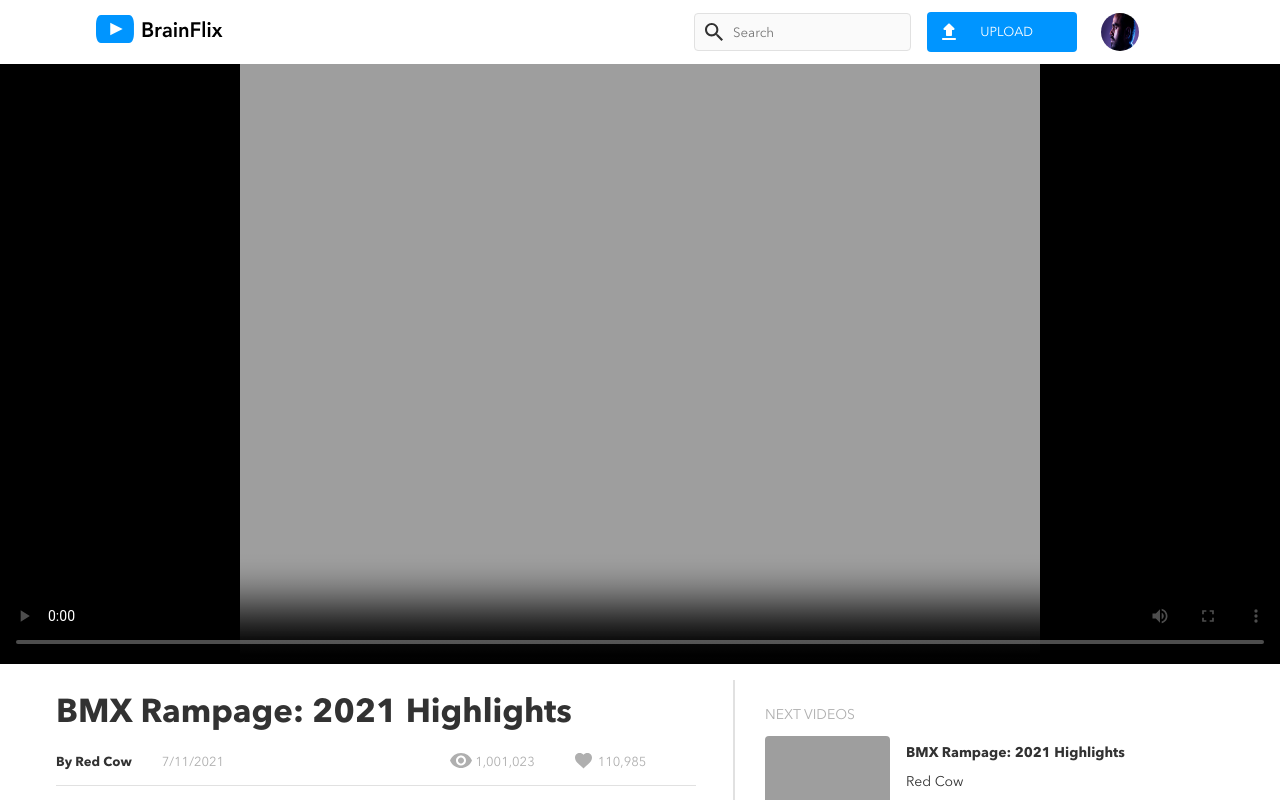
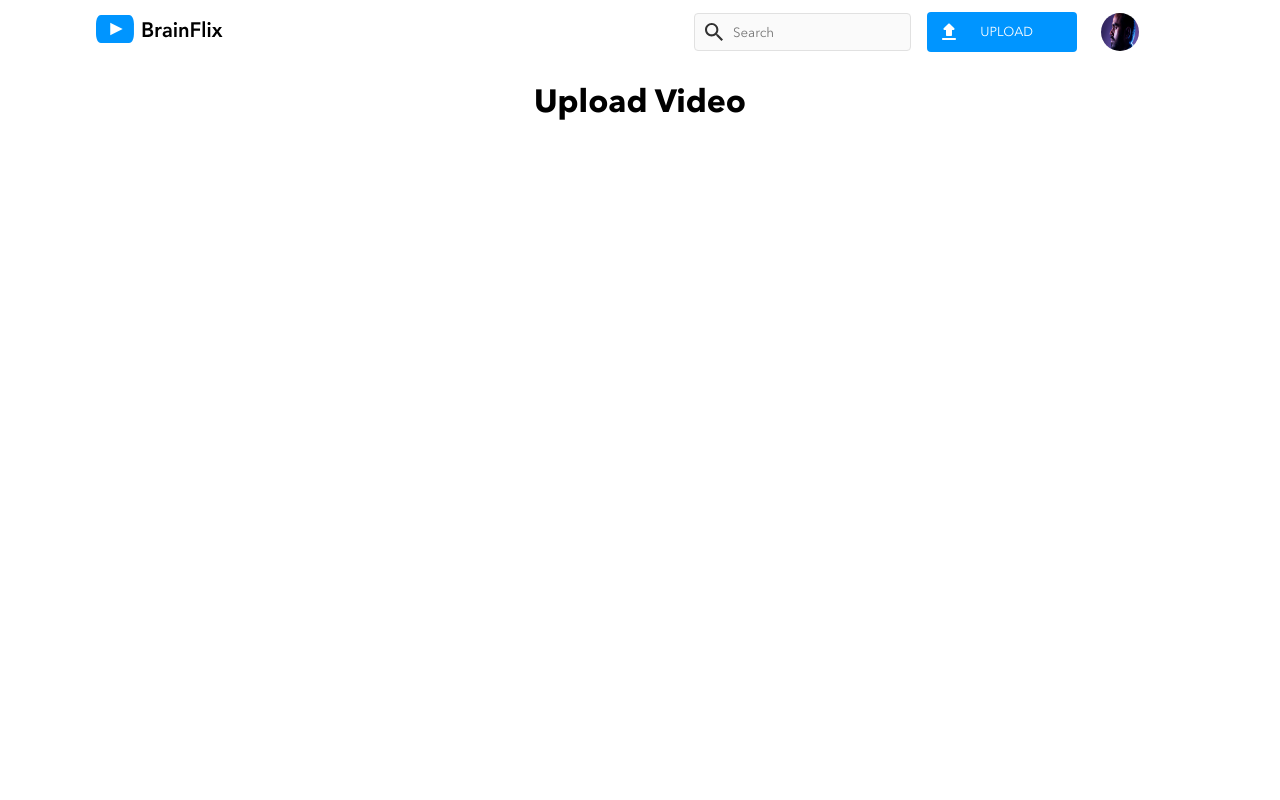
Before and after one commit to Etherealnique/dominique-cortesiano-brainflix, a React (Create React App) app: page /uploadpage in a window 1280 px wide. Shown: the top 800 px of the page. Built offline with nearby package versions, Linux system fonts and the light colour scheme; grey boxes are pictures that could not be loaded.

Commit message:
First Commit: Added and linked Upload page. Started styling the page.

```diff
--- a/package.json
+++ b/package.json
@@ -6,8 +6,10 @@
     "@testing-library/jest-dom": "^5.14.1",
     "@testing-library/react": "^11.2.7",
     "@testing-library/user-event": "^12.8.3",
+    "axios": "^0.24.0",
     "react": "^17.0.2",
     "react-dom": "^17.0.2",
+    "react-router-dom": "^5.3.0",
     "react-scripts": "4.0.3",
     "sass": "^1.43.4",
     "uuid": "^8.3.2",
--- a/src/App.js
+++ b/src/App.js
@@ -1,14 +1,38 @@
 import React, { Component } from "react";
 import "./App.scss";
 import Home from "./pages/Home";
-// import DescriptionLikes from "./components/DescriptionLikes/DescriptionLikes";
+import UploadPage from "./pages/UploadPage";
+import { BrowserRouter, Switch, Route } from "react-router-dom";
 
-export default class App extends Component {
+// import { Component } from "react";
+
+class App extends Component {
   render() {
     return (
-      <div className="App">
-        <Home />
+      <div className="app">
+        <BrowserRouter>
+          <Switch>
+            <Route path="/" exact component={Home} />
+            <Route path="/uploadpage" component={UploadPage} />
+          </Switch>
+        </BrowserRouter>
       </div>
     );
   }
 }
+
+export default App;
+
+/* function App() {
+  return (
+    <>
+      <nav />
+      <Nav></Nav>
+      <BrowserRouter>
+        <switch>
+          <Route path="/" exact component={Home} />
+          <Route path="/" exact component={UploadPage} />
+        </switch>
+      </BrowserRouter>
+    </>
+  ); */
--- a/src/components/Header/Header.js
+++ b/src/components/Header/Header.js
@@ -1,4 +1,5 @@
 import React from "react";
+import { Link } from "react-router-dom";
 import logo from "../../assets/icons/BrainFlix-logo.svg";
 import avatar from "../../assets/images/Mohan-muruge.jpg";
 import "./Header.scss";
@@ -6,9 +7,9 @@ import "./Header.scss";
 export default function Header() {
   return (
     <div className="header__container">
-      <a href="./index.html">
+      <Link to="/">
         <img className="header__logo" alt="BrainFlix-logo" src={logo} />
-      </a>
+      </Link>
       <div className="header__subsection">
         <input
           className="header__search-bar"
@@ -17,9 +18,11 @@ export default function Header() {
         ></input>
         <img className="header__avatar" alt="Mohan-muruge" src={avatar} />
       </div>
-      <button className="header__button" type="submit">
-        UPLOAD
-      </button>
+      <Link to="/uploadpage">
+        <button className="header__button" type="submit">
+          UPLOAD
+        </button>
+      </Link>
       <img className="header__avatar-tablet" alt="Mohan-muruge" src={avatar} />
     </div>
   );
--- /dev/null
+++ b/src/components/PublishVideo/PublishVideo.js
@@ -0,0 +1,11 @@
+// import React, { Component } from "react";
+import React from "react";
+import "./PublishVideo.scss";
+
+export default function PublishVideo() {
+  return (
+    <div>
+      <h1>Upload Video</h1>
+    </div>
+  );
+}
--- /dev/null
+++ b/src/pages/UploadPage.js
@@ -0,0 +1,37 @@
+// import React, { Component } from "react";
+import React from "react";
+import Header from "../components/Header/Header";
+import PublishVideo from "../components/PublishVideo/PublishVideo";
+
+// class UploadPage extends Component {
+//     state = {
+//       heroVid: data[0],
+//       recommVids: data,
+//     };
+//   handleClick = (event, id) => {
+//     // console.log(event, id);
+//     const currentVid = this.state.recommVids.find((video) => video.id === id);
+//     console.log(currentVid);
+
+//     this.setState({
+//       heroVid: currentVid,
+//       recommVids: data.filter((video) => currentVid.id !== video.id),
+//     });
+//   };
+
+//   render() {
+
+export default function UploadPage() {
+  return (
+    <div>
+      <Header />
+      <PublishVideo />
+      {/* <Content heroVid={this.state.heroVid} />
+          <Forum forumComments={this.state.heroVid} />
+          <RecommendedVideos
+            recommVids={this.state.recommVids}
+            handleClick={this.handleClick}
+          /> */}
+    </div>
+  );
+}
```
Also changed, not shown: mintty.2021-11-01_11-51-16.png (added), src/components/PublishVideo/PublishVideo.scss (added), 1 other file (tests, documents, lock files or other folders).
